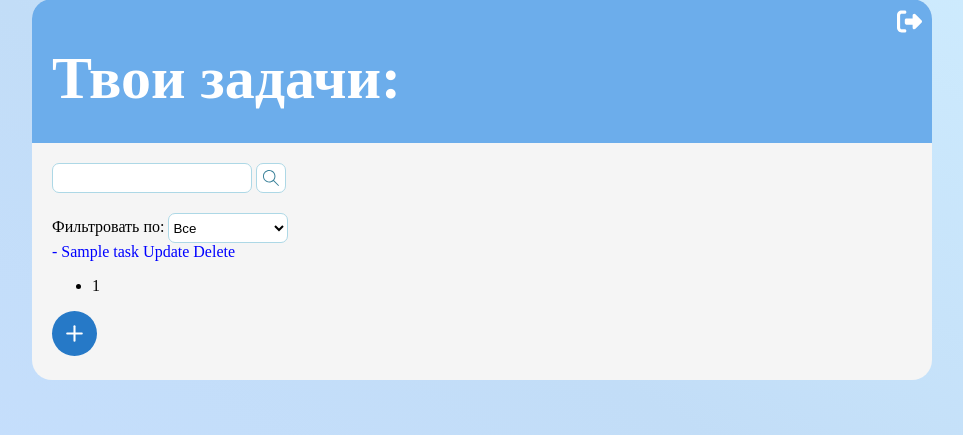
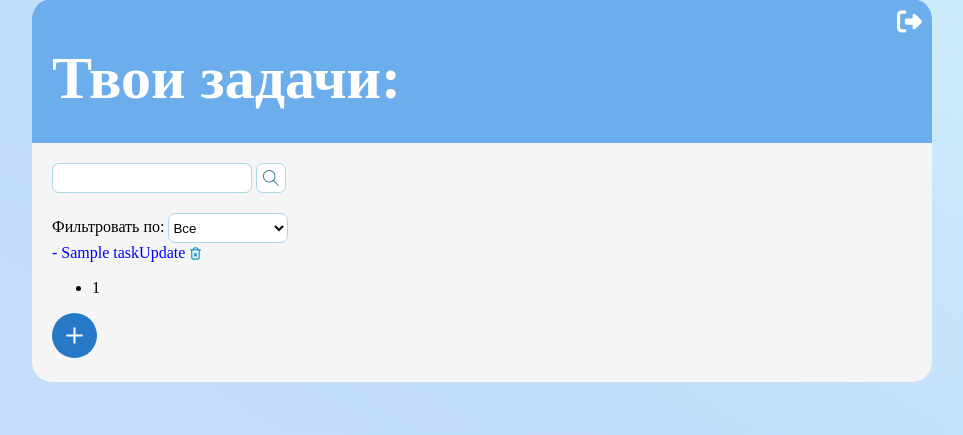
Before and after one commit to Burenix/GigaToDoList, a Django app: page /main/ in a window 1280 px wide. Shown: the part 61-496 px from the top of the page, without its empty margins (158-1121 px from the left). Run offline with Django 5.2, Linux system fonts and the light colour scheme; a user stored in the database is signed in; tables that the repository leaves empty hold one stand-in row (values such as "Sample post"); parts of the project's set-up code (start-up, migrations or seed data) failed here and were passed over.

Commit message:
designed delete button

```diff
--- a/todo_list/static/todo_list/css/style.css
+++ b/todo_list/static/todo_list/css/style.css
@@ -20,15 +20,12 @@ h2 {
     margin-top: 0;
 }
 
-a {
-    display: inline-block;
-}
-
 a:active, /* активная/посещенная ссылка */
 a:hover,
 a{
   text-decoration: none;
   color: blue;
+  display: inline-block;
 }
 
 .container {
@@ -125,7 +122,12 @@ a{
 
 .sign svg path {
     fill: white;
-  }
+}
+
+.task-item {
+    display: flex;
+    align-items: center;
+}
 
 #logout-text {
     position: absolute;
@@ -176,7 +178,6 @@ a{
     height: 45px;
     border: none;
     border-radius: 50%;
-    cursor: pointer;
     position: relative;
     overflow: hidden;
     transition-duration: .3s;
@@ -216,12 +217,27 @@ a{
     padding-right: 24px;
 }
 
-#searchSVG {
+#delete-button {
     vertical-align: middle;
-    color: lightblue;
+    height: 20px;
+    width: 20px;
+    border: none;
+    border-radius: 7px;
+    cursor: pointer;
+    background-color: whitesmoke;
+    padding: 0;
+
 }
 
-#SearchSVG {
+.task-sign {
+    display: flex;
+    width: 15px;
+    height: 15px;
+    margin: auto;
+
+}
+
+#searchSVG {
     vertical-align: middle;
     color: lightblue;
 }
--- a/todo_list/templates/todo_list/main.html
+++ b/todo_list/templates/todo_list/main.html
@@ -58,7 +58,13 @@
                     <div class="task-item">
                         <a class="link-detail" href="{% url 'task-detail' task.id %}">- {{ task.title }}</a>
                         <a class="link-update" href="{% url 'task-update' task.id %}">Update</a>
-                        <a class="link-delete" href="{% url 'task-delete' task.id %}">Delete</a>
+                            <a class="link-delete" href="{% url 'task-delete' task.id %}">
+                                <button class="btn" id="delete-button">
+                                    <div class="task-sign" id="delete-sign">
+                                        <svg viewBox="0 0 24 24" fill="none" xmlns="http://www.w3.org/2000/svg"><g id="SVGRepo_bgCarrier" stroke-width="0"></g><g id="SVGRepo_tracerCarrier" stroke-linecap="round" stroke-linejoin="round"></g><g id="SVGRepo_iconCarrier"> <path d="M10 12L14 16M14 12L10 16M4 6H20M16 6L15.7294 5.18807C15.4671 4.40125 15.3359 4.00784 15.0927 3.71698C14.8779 3.46013 14.6021 3.26132 14.2905 3.13878C13.9376 3 13.523 3 12.6936 3H11.3064C10.477 3 10.0624 3 9.70951 3.13878C9.39792 3.26132 9.12208 3.46013 8.90729 3.71698C8.66405 4.00784 8.53292 4.40125 8.27064 5.18807L8 6M18 6V16.2C18 17.8802 18 18.7202 17.673 19.362C17.3854 19.9265 16.9265 20.3854 16.362 20.673C15.7202 21 14.8802 21 13.2 21H10.8C9.11984 21 8.27976 21 7.63803 20.673C7.07354 20.3854 6.6146 19.9265 6.32698 19.362C6 18.7202 6 17.8802 6 16.2V6" stroke="#1a9ec9" stroke-width="2" stroke-linecap="round" stroke-linejoin="round"></path> </g></svg>
+                                    </div>
+                                </button>
+                            </a>
                     </div>
                 {% endfor %}
 
@@ -91,7 +97,9 @@
             <div class="create-area">
                 <a class="link-create" href="{% url 'task-create' %}">
                     <button class="btn" id="create-button">
-                        <div class="sign"><svg viewBox="0 0 24 24" xmlns="http://www.w3.org/2000/svg"><g id="SVGRepo_bgCarrier" stroke-width="0"></g><g id="SVGRepo_tracerCarrier" stroke-linecap="round" stroke-linejoin="round"></g><g id="SVGRepo_iconCarrier"> <title></title> <g id="Complete"> <g data-name="add" id="add-2"> <g> <line stroke="#ffffff" stroke-linecap="round" stroke-linejoin="round" stroke-width="2" x1="12" x2="12" y1="19" y2="5"></line> <line stroke="#ffffff" stroke-linecap="round" stroke-linejoin="round" stroke-width="2" x1="5" x2="19" y1="12" y2="12"></line> </g> </g> </g> </g></svg></div>
+                        <div class="sign">
+                            <svg viewBox="0 0 24 24" xmlns="http://www.w3.org/2000/svg"><g id="SVGRepo_bgCarrier" stroke-width="0"></g><g id="SVGRepo_tracerCarrier" stroke-linecap="round" stroke-linejoin="round"></g><g id="SVGRepo_iconCarrier"> <title></title> <g id="Complete"> <g data-name="add" id="add-2"> <g> <line stroke="#ffffff" stroke-linecap="round" stroke-linejoin="round" stroke-width="2" x1="12" x2="12" y1="19" y2="5"></line> <line stroke="#ffffff" stroke-linecap="round" stroke-linejoin="round" stroke-width="2" x1="5" x2="19" y1="12" y2="12"></line> </g> </g> </g> </g></svg>
+                        </div>
                         <p class="text" id="create-text">Создать задачу</p>
                     </button>
                 </a>
```
